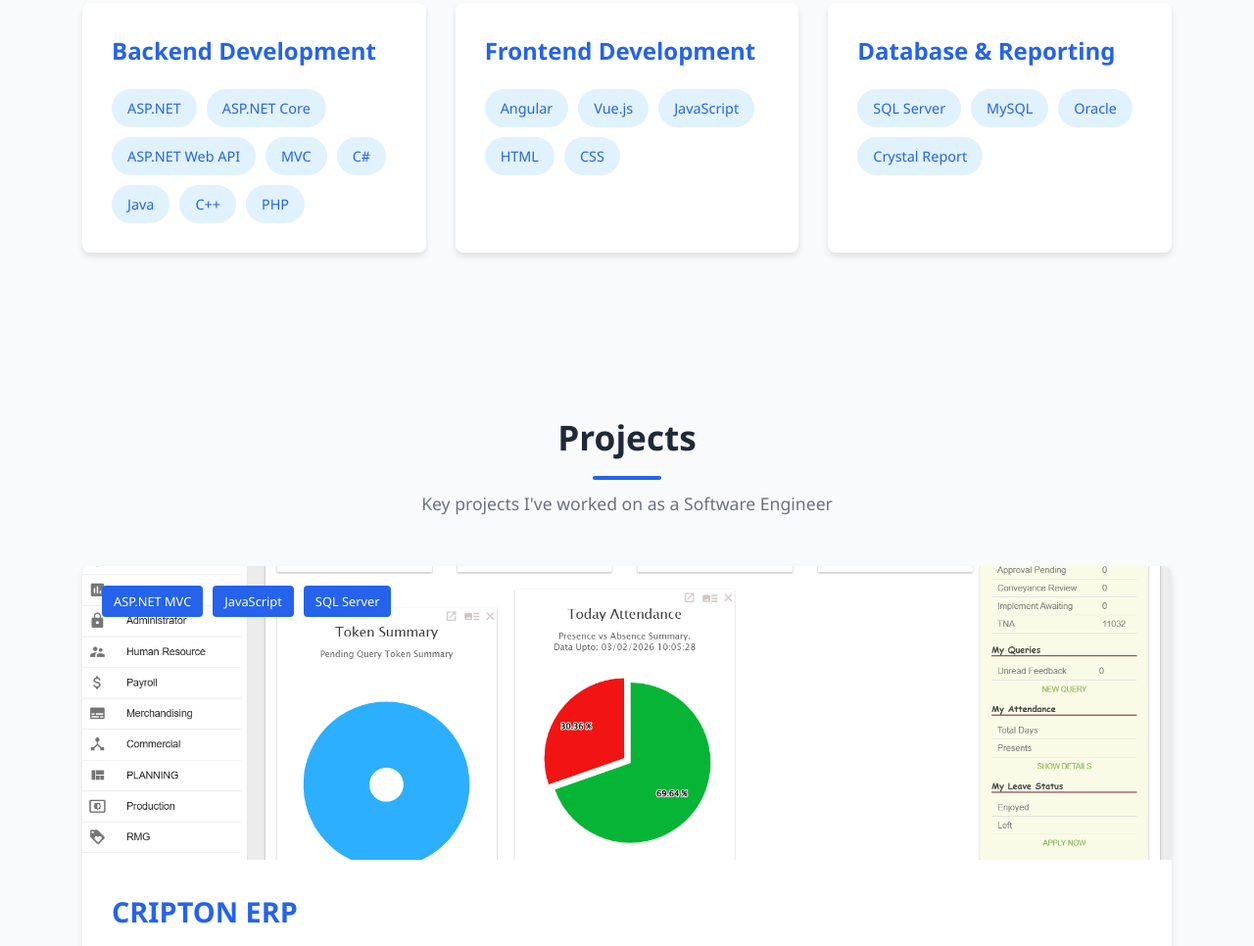
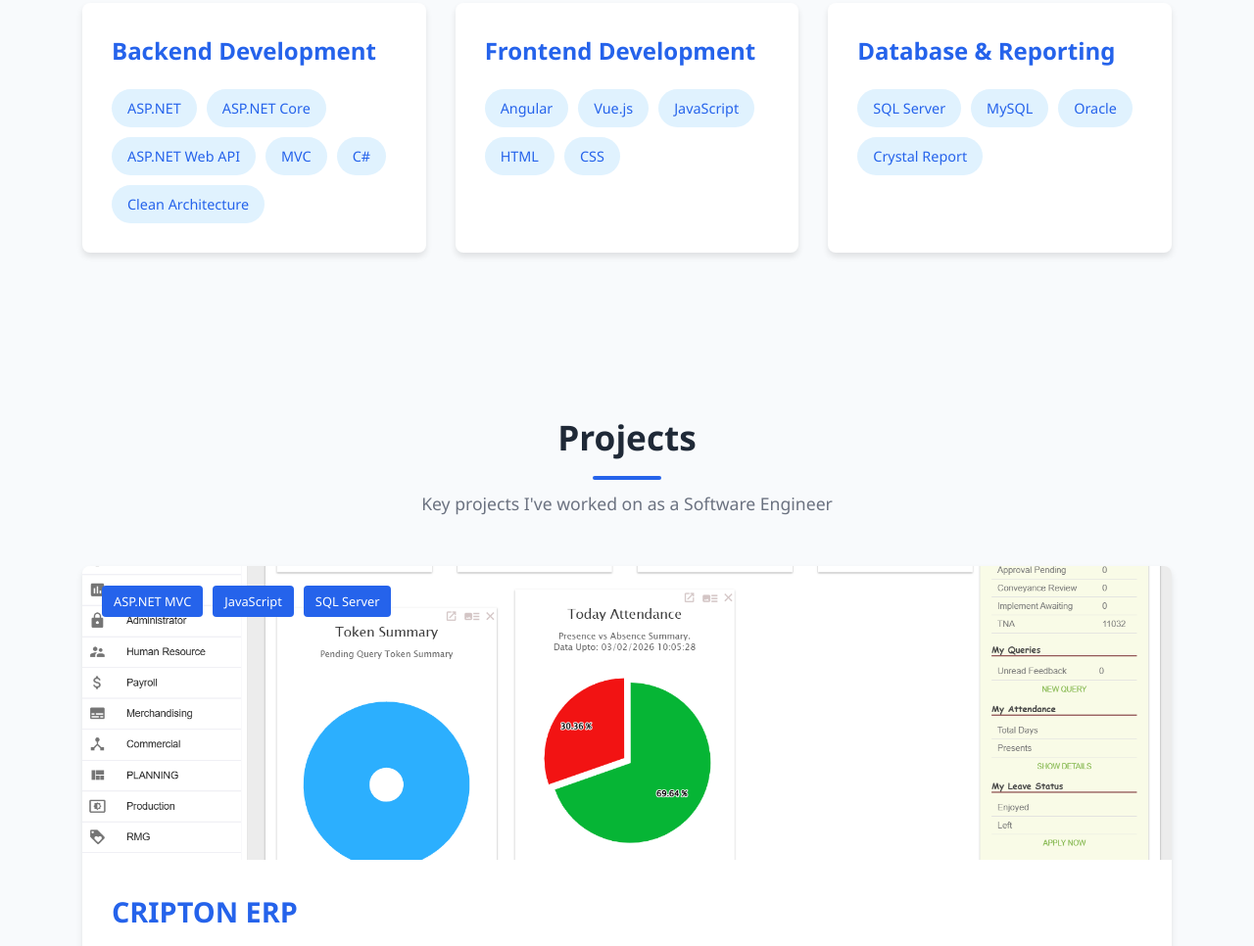
Before and after one commit to munnasajjad/munnasajjad.github.io, a website: page index.html in a window 1280 px wide. Shown: the part 782-1748 px from the top of the page at 98% size. Drawn offline with Linux system fonts and the light colour scheme.

Commit message:
Update index.html

```diff
--- a/index.html
+++ b/index.html
@@ -62,9 +62,9 @@
                         <span class="skill-tag">ASP.NET Web API</span>
                         <span class="skill-tag">MVC</span>
                         <span class="skill-tag">C#</span>
-                        <span class="skill-tag">Java</span>
-                        <span class="skill-tag">C++</span>
-                        <span class="skill-tag">PHP</span>
+                        <span class="skill-tag">Clean Architecture</span>
+                        <!--<span class="skill-tag">C++</span>
+                        <span class="skill-tag">PHP</span>-->
                     </div>
                 </div>
                 <div class="skill-category">
```
